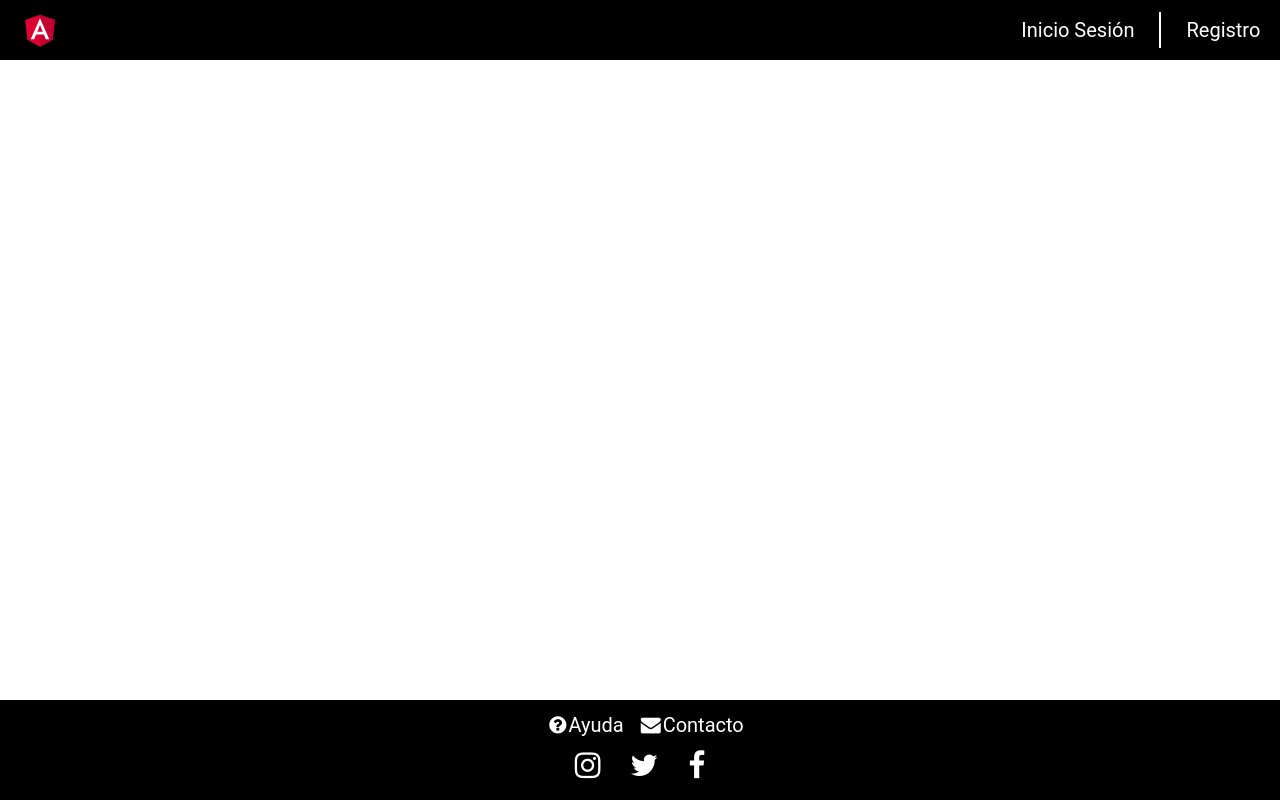
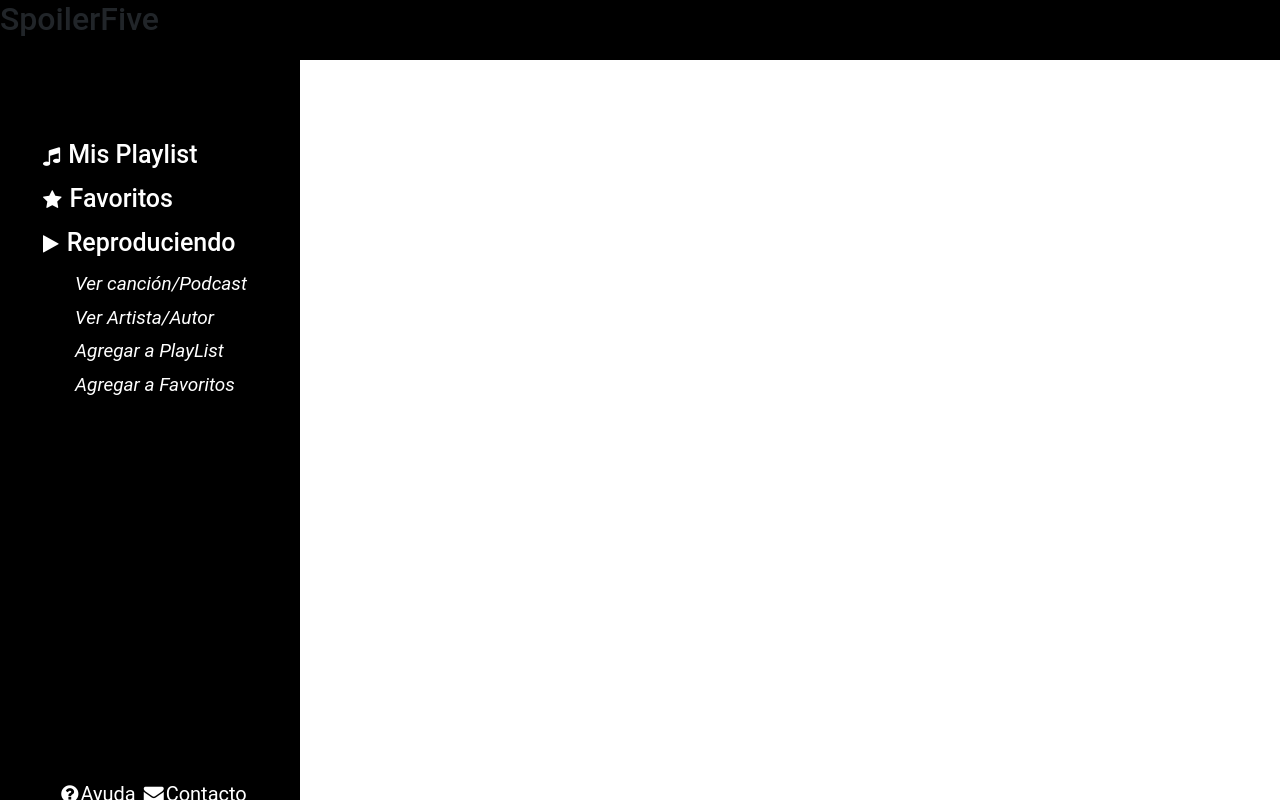
Before and after one commit to SashaFran/Entregable_5, an Angular app: page / in a window 1280 px wide. Built offline with nearby package versions, Linux system fonts and the light colour scheme.

Commit message:
nav loggeado

```diff
--- a/src/app/app.component.html
+++ b/src/app/app.component.html
@@ -1,6 +1,8 @@
 <nav>
-    <app-nav-bar></app-nav-bar>
+    <!-- <app-nav-bar></app-nav-bar> -->
+    <app-nav-bar-log></app-nav-bar-log>
 </nav>
 <footer>
-    <app-footer></app-footer>
+    <!-- <app-footer></app-footer> -->
+    <app-footer-log></app-footer-log>
 </footer>
--- a/src/app/components/loggeado/nav-bar-log/nav-bar-log.component.css
+++ b/src/app/components/loggeado/nav-bar-log/nav-bar-log.component.css
@@ -0,0 +1,72 @@
+.spacer {
+    flex: 0.98;
+  }
+  .nav-bar_logo{
+      margin-left: 20px;
+  }
+  .toolbar {
+    position: absolute;
+    top: 0;
+    left: 0;
+    right: 0;
+    height: 60px;
+    display: flex;
+    align-items: center;
+    background-color: black;
+  }
+  .side-panel{
+    width: 300px;
+    position: fixed;
+    top: 0;
+    background: #000;
+    z-index: 99;
+    height: 100%;
+  }
+  .side-panel h4{
+      font-size: 25px;
+  }
+  .side-panel_contacto{
+      margin-top: 380px;
+      text-align: center;
+      align-items: center;
+  }
+  .side-panel_contacto a{
+      color: white;
+      text-decoration: none;
+      font-size: 20px;
+      margin-left: 2px;
+  }
+  .side-panel_contacto i{
+    color: white;
+    font-size: 20px;
+    margin-left: 8px;
+}
+  .side-panel_informacion{
+      color: white;
+      margin-top: 100px;
+      padding-left: 35px;
+  }
+  .side-panel_informacion i{
+      padding: 8px;
+      font-size: 20px;
+  }
+  .side-panel_informacion li{
+      list-style-type: none;
+      color: white;
+      margin-top: 5px;
+      text-decoration: none;
+  }
+  .side-panel_informacion a{
+      color: white;
+      text-decoration: none;
+      font-size: 19px;
+      font-style: oblique;
+  }
+  @media screen and (max-width: 767px) {
+    .spacer {
+        flex: 0.85;
+      }
+      .nav-bar_logo{
+          margin-left: 10px;
+      }
+  }
--- a/src/app/components/loggeado/nav-bar-log/nav-bar-log.component.html
+++ b/src/app/components/loggeado/nav-bar-log/nav-bar-log.component.html
@@ -1 +1,24 @@
-<p>nav-bar-log works!</p>
+<div class="toolbar" role="banner">
+<div class="spacer"></div>
+<div class="side-panel">
+    <h2>SpoilerFive</h2>
+    <div class="side-panel_informacion">
+        <h4><i class="fa fa-music" aria-hidden="true"></i>Mis Playlist</h4>
+        <h4><i class="fa fa-star" aria-hidden="true"></i>Favoritos</h4>
+        <div class="spacer"></div>
+        <h4><i class="fa fa-play" aria-hidden="true"></i>Reproduciendo</h4>
+        <ul>
+            <li><a href="">Ver canción/Podcast</a></li>
+            <li><a href="">Ver Artista/Autor</a></li>
+            <li><a href="">Agregar a PlayList</a></li>
+            <li><a href="">Agregar a Favoritos</a></li>
+        </ul>
+    </div>
+    <div class="side-panel_contacto">
+        <i class="fa fa-question-circle" aria-hidden="true"></i>
+        <a href="" >Ayuda</a>
+        <i class="fa fa-envelope" aria-hidden="true"></i>
+        <a href="" >Contacto</a>
+      </div>
+</div>
+</div>
```
